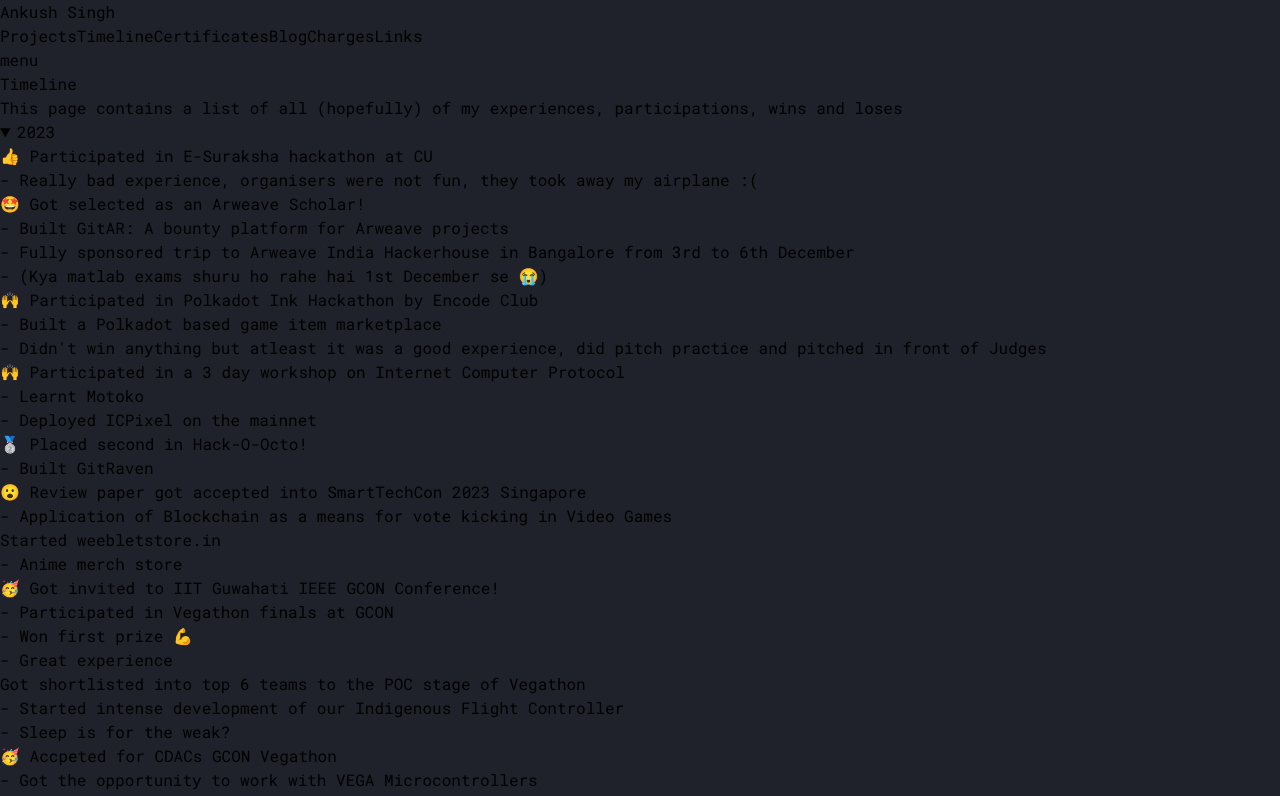
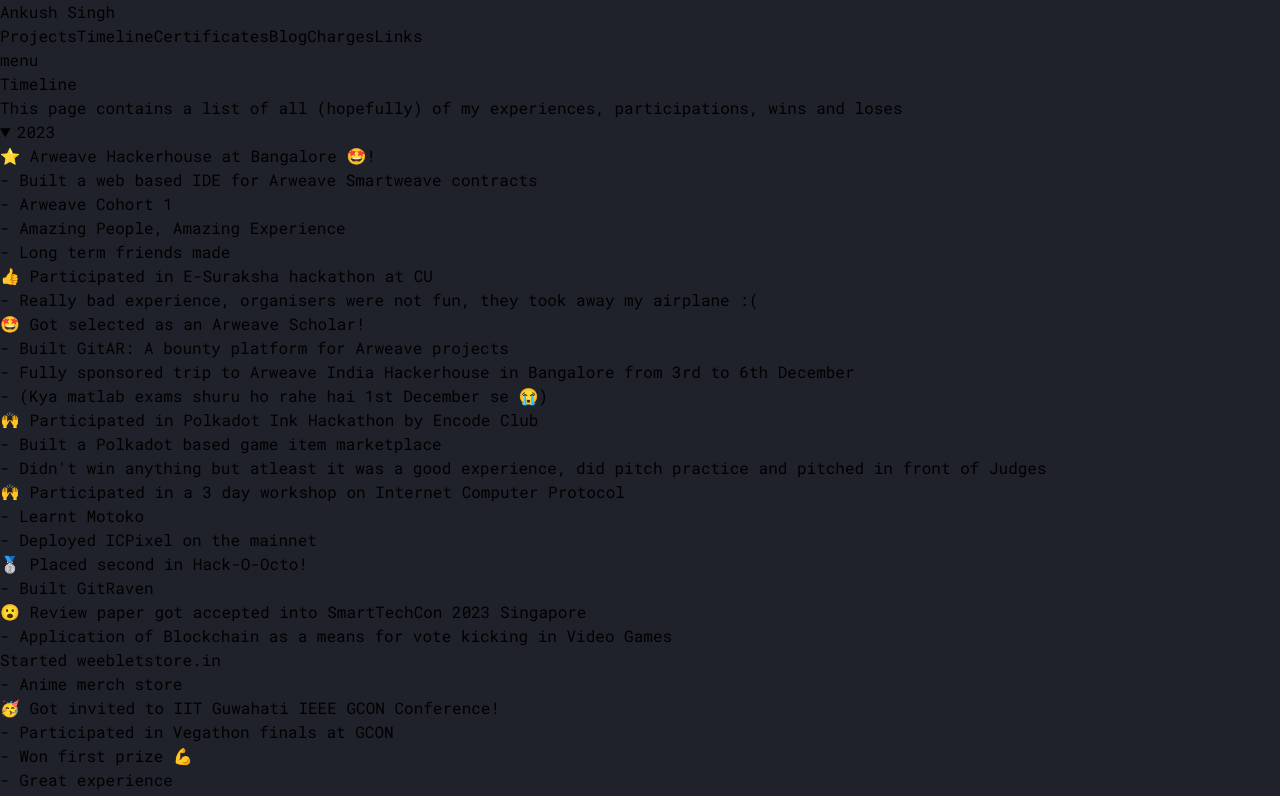
Before and after one commit to ankushKun/ankushKun.github.io, a React (Vite) app: page /timeline in a window 1280 px wide. Shown: the top 796 px of the page. Built offline with nearby package versions, Linux system fonts and the light colour scheme.

Commit message:
arhh update

```diff
--- a/src/data/projects.ts
+++ b/src/data/projects.ts
@@ -12,6 +12,16 @@
 
 
 const projects: ProjectItemType[] = [
+    {
+        name: "Better IDE",
+        description: "An online IDE for easy developemnt, deployment and testing of Arweave Smartweave contracts",
+        deployment: "https://ankushKun.github.io/betterIDE/",
+        github: "https://github.com/ankushKun/betterIDE",
+        image: "",
+        tags: ["Arweave", "Vite", "Blockchain"],
+        date: "December 2023",
+        featured: true,
+    },
     {
         name: "GitAR",
         description: "Bounty based reward platform for applications in the ARWEAVE ecosystem",
@@ -50,7 +60,7 @@
         image: "https://classcompass.github.io/icon.png",
         tags: ["React Native", "Firebase", "Expo"],
         date: "October 2023",
-        featured: true,
+        featured: false,
     },
     {
         name: "GeeXpro.com",
--- a/src/data/timeline.ts
+++ b/src/data/timeline.ts
@@ -6,6 +6,17 @@
 };
 
 const timeline: TimelineItemType[] = [
+  {
+    title: "⭐️ Arweave Hackerhouse at Bangalore 🤩",
+    description: [
+      "Built a web based IDE for Arweave Smartweave contracts",
+      "Arweave Cohort 1",
+      "Amazing People, Amazing Experience",
+      "Long term friends made",
+    ],
+    year: 2023,
+    highlight: true,
+  },
   {
     title: "👍 Participated in E-Suraksha hackathon at CU",
     description: [
```
